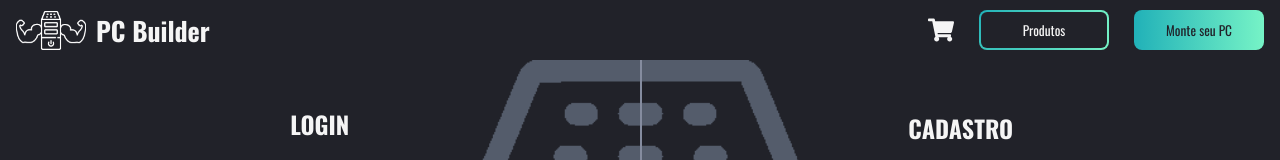
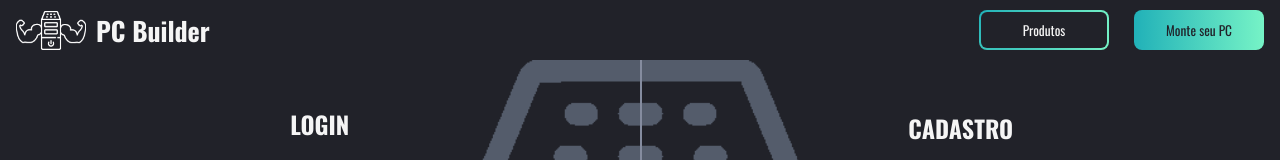
Before and after one commit to igormgg/pc-builder-capstone-q2, a React (Create React App) app: page /sign in a window 1280 px wide. Shown: the top 160 px of the page. Built offline with nearby package versions, Linux system fonts and the light colour scheme.

Commit message:
fix: cart only appears when logged

```diff
--- a/src/components/Header/index.jsx
+++ b/src/components/Header/index.jsx
@@ -118,7 +118,9 @@ const Header = ({
             {token ? buttonIn2 : buttonOut2}
           </button>
         </div>
-        {cart && <FaShoppingCart onClick={() => history.push("/cart")} />}
+        {token && cart && (
+          <FaShoppingCart onClick={() => history.push("/cart")} />
+        )}
       </div>
     </HeaderContainer>
   );
```
